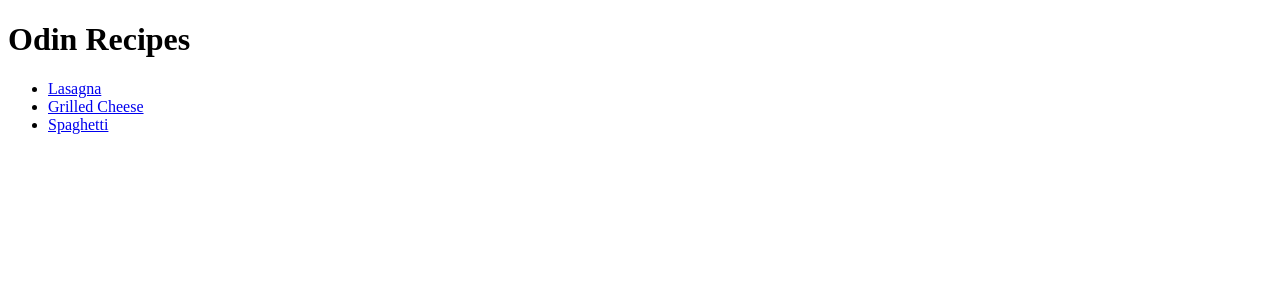
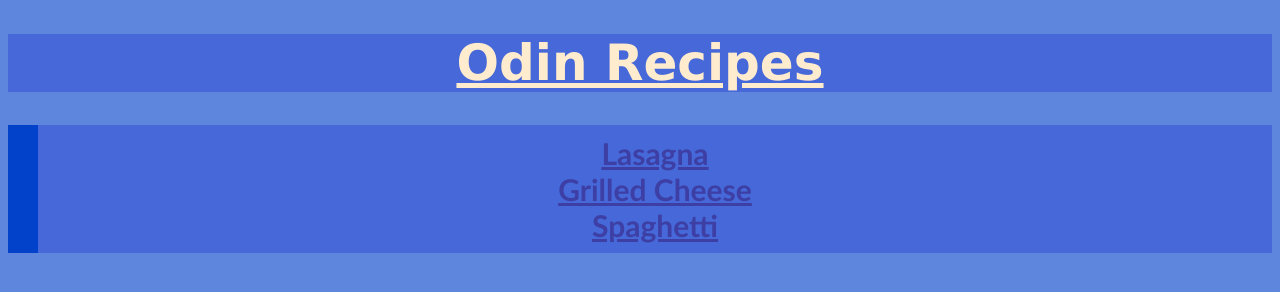
Before and after one commit to danielmova/odin-recipes, a plain HTML site: page index.html in a window 1280 px wide. Drawn offline with Linux system fonts and the light colour scheme.

Commit message:
Add styles.css styles blue and white in home page Added styles to homepage h1 and ul

```diff
--- a/index.html
+++ b/index.html
@@ -4,10 +4,11 @@
     <meta charset="UTF-8">
     <meta name="viewport" content="width=device-width, initial-scale=1.0">
     <title>Odin Recipes</title>
+    <link rel="stylesheet" href="styles.css">
 </head>
 <body>
-    <h1>Odin Recipes</h1>
-    <ul>
+    <h1 class="header home">Odin Recipes</h1>
+    <ul class="recipes">
         <li><a href="./recipes/lasagna.html">Lasagna</a></li>
         <li><a href="./recipes/grilledCheese.html">Grilled Cheese</a></li>
         <li><a href="./recipes/spaghetti.html">Spaghetti</a></li>
--- /dev/null
+++ b/styles.css
@@ -0,0 +1,37 @@
+* {
+    background-color: #5e86dd;
+}
+
+h1.home {
+    font-family: Verdana, Tahoma, sans-serif;
+    font-weight: bold;
+    font-size: 50px;
+    background-color: #4668d8;
+    color: blanchedalmond;
+    text-align: center;
+    text-decoration: underline;
+}
+
+ul.recipes {
+    background-color: #4668d8;
+    text-align: center;
+    font-family: 'Trebuchet MS', 'Lucida Sans Unicode', 'Lucida Grande', 'Lucida Sans', Arial, sans-serif;
+    font-weight: bold;
+    font-size: 30px;
+    list-style-type: none;
+    border-left: 30px solid #0241ca;
+    padding: 10px 20px
+}
+
+ul.recipes li {
+    background-color: #4668d8;
+}
+
+ul.recipes li a {
+    background-color: #4668d8;
+    color: #3d3fa5;
+}
+
+ul.recipes li a:hover {
+    color: #ffffff;
+}
```
Also changed, not shown: recipes/lasagna.html (+1 -0 lines).
